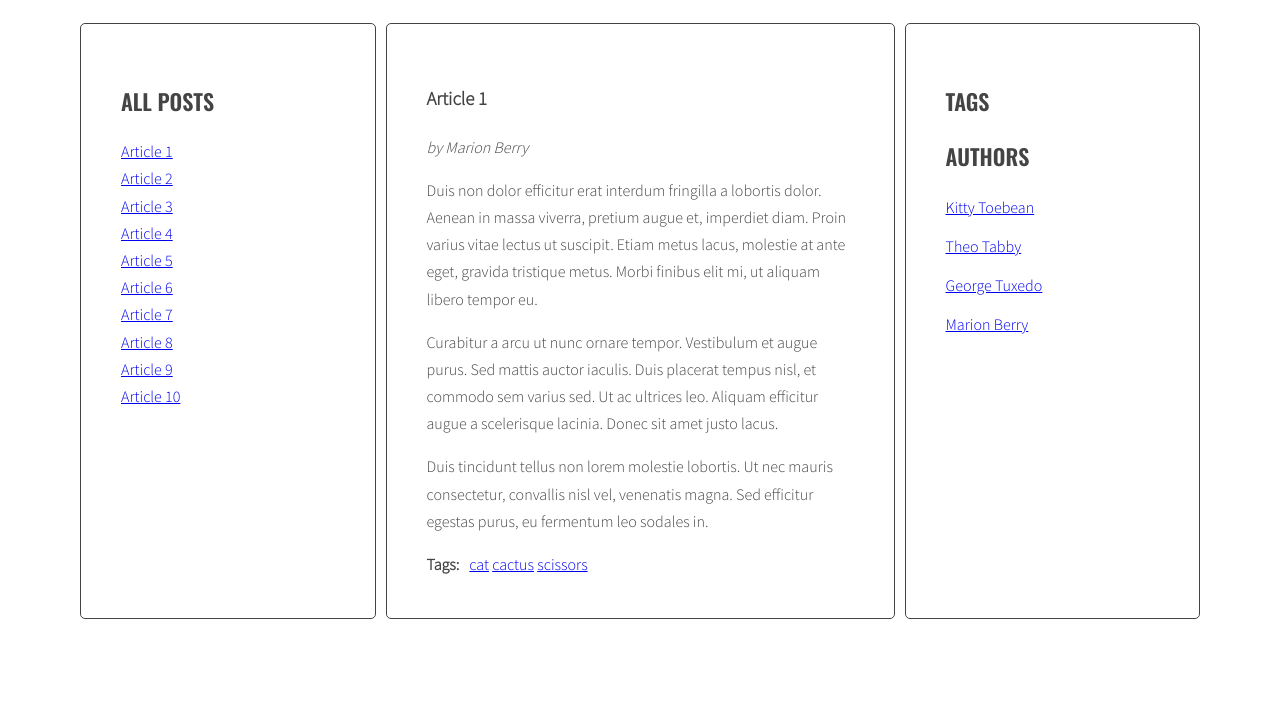
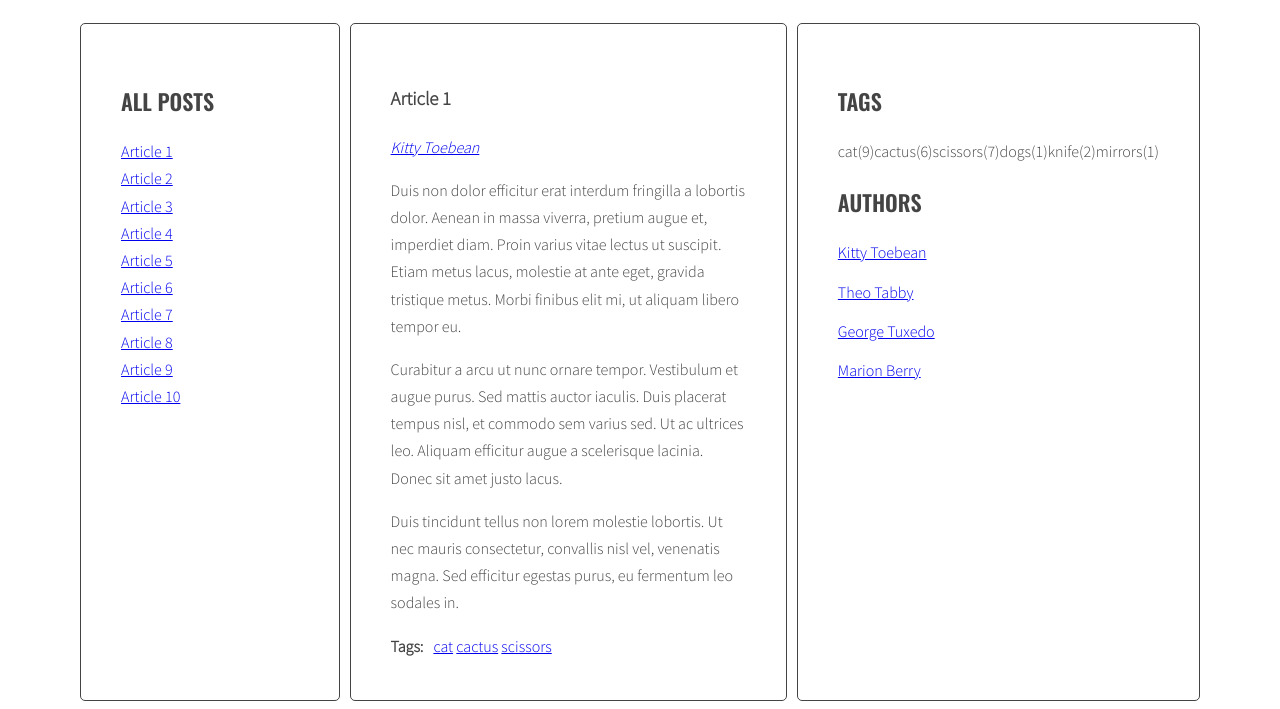
Before and after one commit to patwoznica/javascript-blog, a website: page index.html in a window 1280 px wide. Shown: the part 220-929 px from the top of the page. Before the commit the page ends 847 px from the top, so only its background shows below. Drawn offline with nearby package versions, Linux system fonts and the light colour scheme.

Commit message:
Adding tags list on the right

```diff
--- a/js/script.js
+++ b/js/script.js
@@ -103,6 +103,9 @@ generateTitleLinks();
 
 function generateTags(){
 
+  /* [NEW] create a new variable allTags with an empty array */
+  let allTags = {};
+
   /* find all articles */
 
   const articles = document.querySelectorAll(optArticleSelector);
@@ -144,16 +147,45 @@ function generateTags(){
       html = html + linkHTMLtag;
       console.log(linkHTMLtag);
 
+      /* [NEW] check if this link is NOT already in allTags */
+      if(!allTags.hasOwnProperty(tag)){
+      /* [NEW] add generated code to allTags array */
+      allTags[tag] = 1;
+      } else {
+          allTags[tag]++;
+      }
+
       /* END LOOP: for each tag */
     }
+
     /* insert HTML of all the links into the tags wrapper */
 
     tagsWrapper.innerHTML = html;
 
     /* END LOOP: for every article: */
+}
+    /* [NEW] find list of tags in right column */
+     const tagList = document.querySelector('.tags');
 
-  }
+    /* [NEW] create variable for all links html code */
+
+    let allTagsHTML = '';
+
+    /* [NEW] START LOOP: for each tag in allTags */
+
+    for(let tag in allTags){
+
+    /* [NEW] generate code of a link and add it to allTagsHTML */
+         allTagsHTML += tag + '(' + allTags[tag] + ')';
+    }
+
+    /* [NEW] end loop for each tag in alltags */
+    /* [NEW] add html from allTags to tagList */
+
+    tagList.innerHTML = allTagsHTML;
+
 }
+
 
 generateTags();
 
@@ -233,7 +265,7 @@ addClickListenersToTags();
 function generateAuthors(){
 /* find all articles */
 
-  const articles = document.querySelector(optArticleSelector);
+  const articles = document.querySelectorAll(optArticleSelector);
   console.log(articles);
 
   /* START LOOP: for every article: */
@@ -242,7 +274,7 @@ function generateAuthors(){
 
     /* find authors wrapper */
 
-    const authorsWrapper = article.querySelector(optArticleTagsSelector);
+    const authorsWrapper = article.querySelector(optArticleAuthorSelector);
     console.log(authorsWrapper);
 
     /* make html variable with empty string */
```
Also changed, not shown: index.html (+0 -4 lines).
